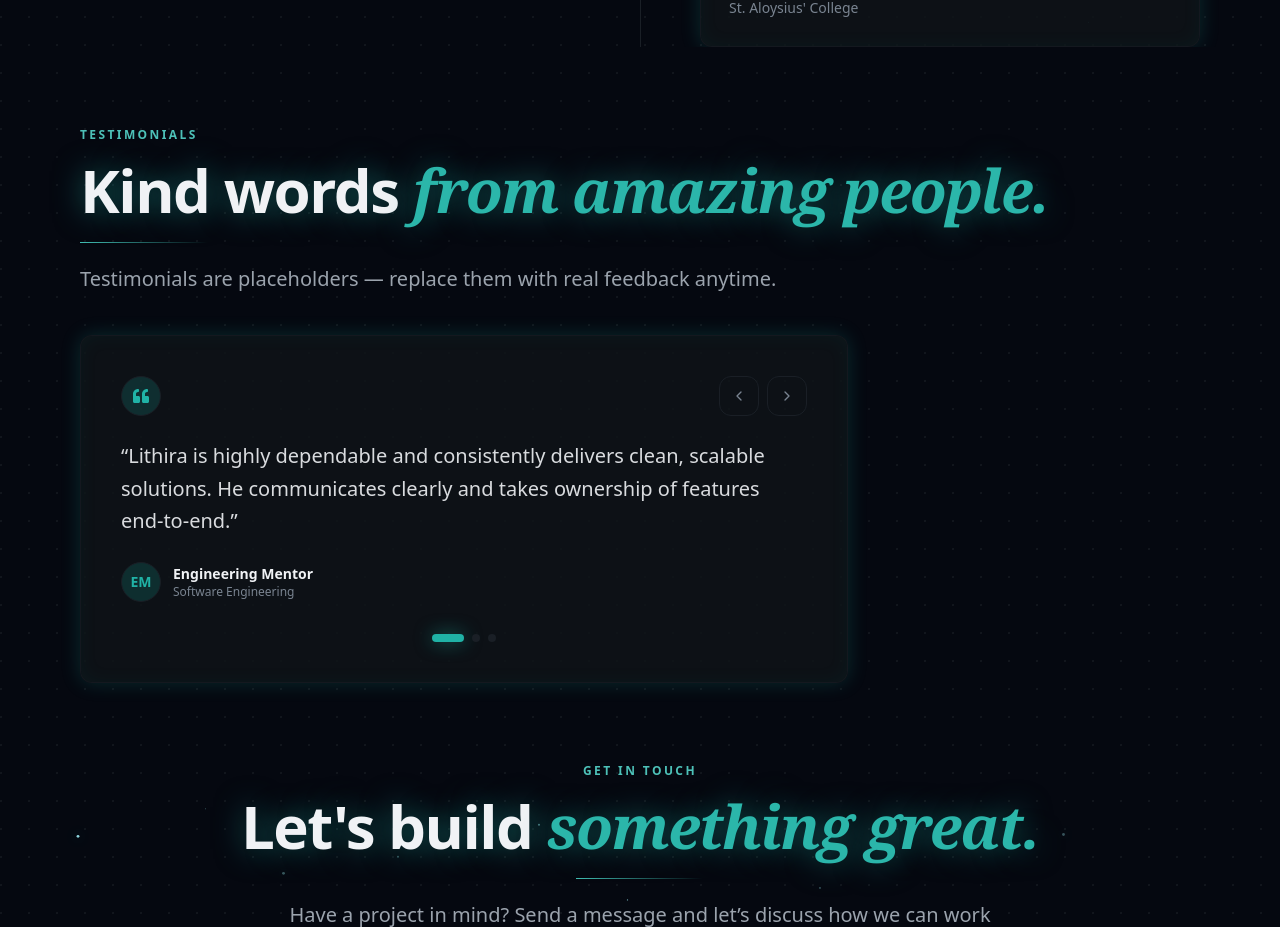
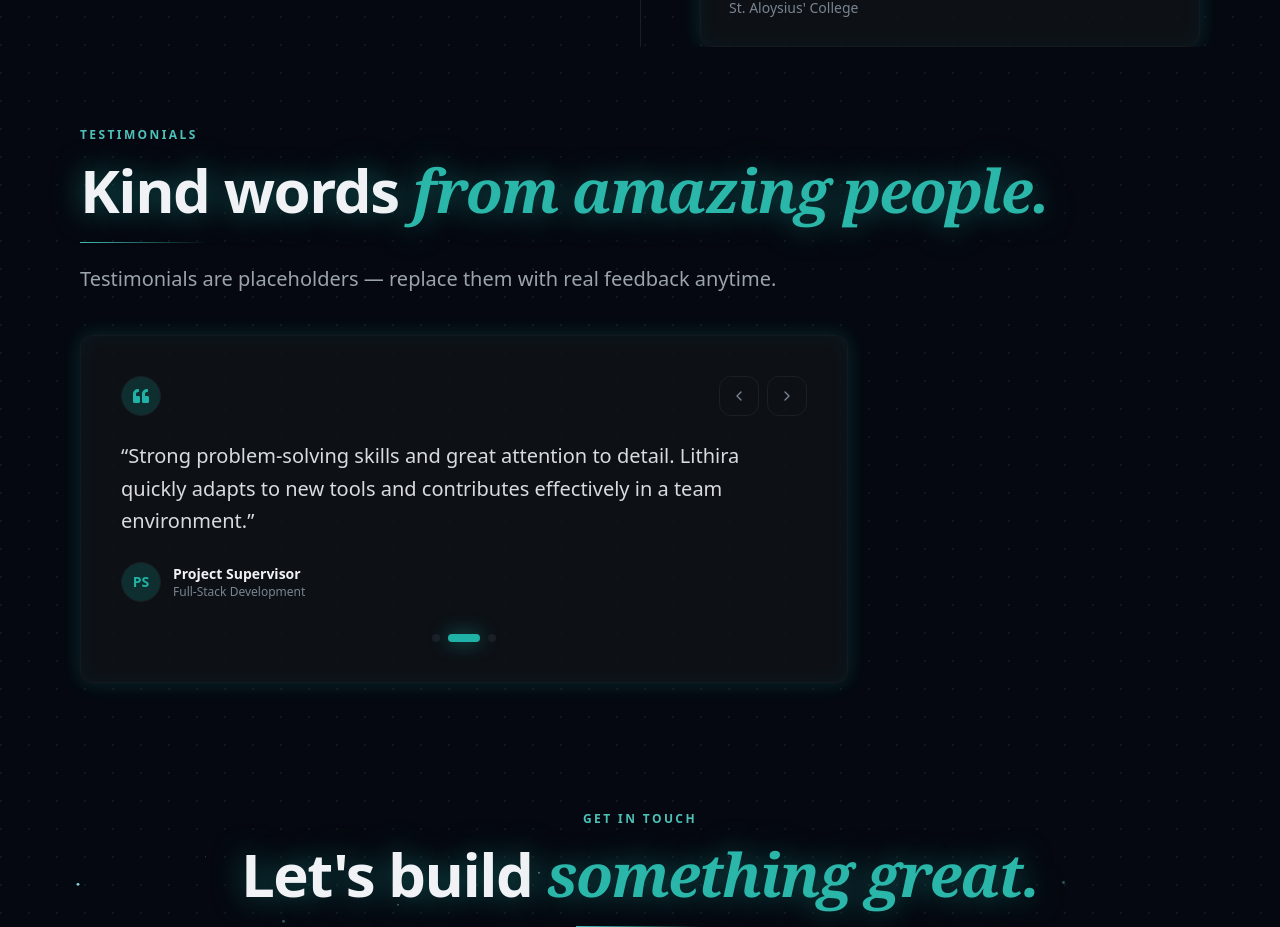
Before and after one commit to LithiraJK/personal-portfolio-nextjs, a Next.js app: page / in a window 1280 px wide. Shown: the part 5080-6007 px from the top of the page. Built offline with nearby package versions, Linux system fonts and the light colour scheme; a web font is replaced by a local one.

Commit message:
feat: implement auto-rotation for testimonials; add pause on hover functionality for improved user experience

```diff
--- a/src/components/sections/Testimonials.tsx
+++ b/src/components/sections/Testimonials.tsx
@@ -9,14 +9,27 @@ import { FaQuoteLeft } from "react-icons/fa";
 
 export default function Testimonials() {
   const [index, setIndex] = React.useState(0);
+  const [isPaused, setIsPaused] = React.useState(false);
   const total = testimonials.length;
   const current = testimonials[index]!;
 
   const prev = () => setIndex((i) => (i - 1 + total) % total);
   const next = () => setIndex((i) => (i + 1) % total);
 
+  React.useEffect(() => {
+    if (isPaused || total <= 1) {
+      return;
+    }
+
+    const timer = window.setInterval(() => {
+      setIndex((i) => (i + 1) % total);
+    }, 4500);
+
+    return () => window.clearInterval(timer);
+  }, [isPaused, total]);
+
   return (
-    <section id="testimonials" className="mt-16 md:mt-20">
+    <section id="testimonials" className="my-32 md:mt-20">
       <div className="mx-auto max-w-6xl px-4">
         <SectionTitle
           variant="modern"
@@ -27,7 +40,13 @@ export default function Testimonials() {
           titleClassName="text-balance"
         />
 
-        <div className="glass-strong rounded-(--radius) max-w-3xl p-6 md:p-10 glow-border">
+        <div
+          className="glass-strong rounded-(--radius) max-w-3xl p-6 md:p-10 glow-border"
+          onMouseEnter={() => setIsPaused(true)}
+          onMouseLeave={() => setIsPaused(false)}
+          onFocusCapture={() => setIsPaused(true)}
+          onBlurCapture={() => setIsPaused(false)}
+        >
           <div className="flex items-start justify-between gap-6">
             <div className="inline-flex h-10 w-10 items-center justify-center rounded-full bg-[color-mix(in_srgb,var(--color-primary)_18%,transparent)] border border-border text-primary">
               <FaQuoteLeft aria-hidden="true" />
```
